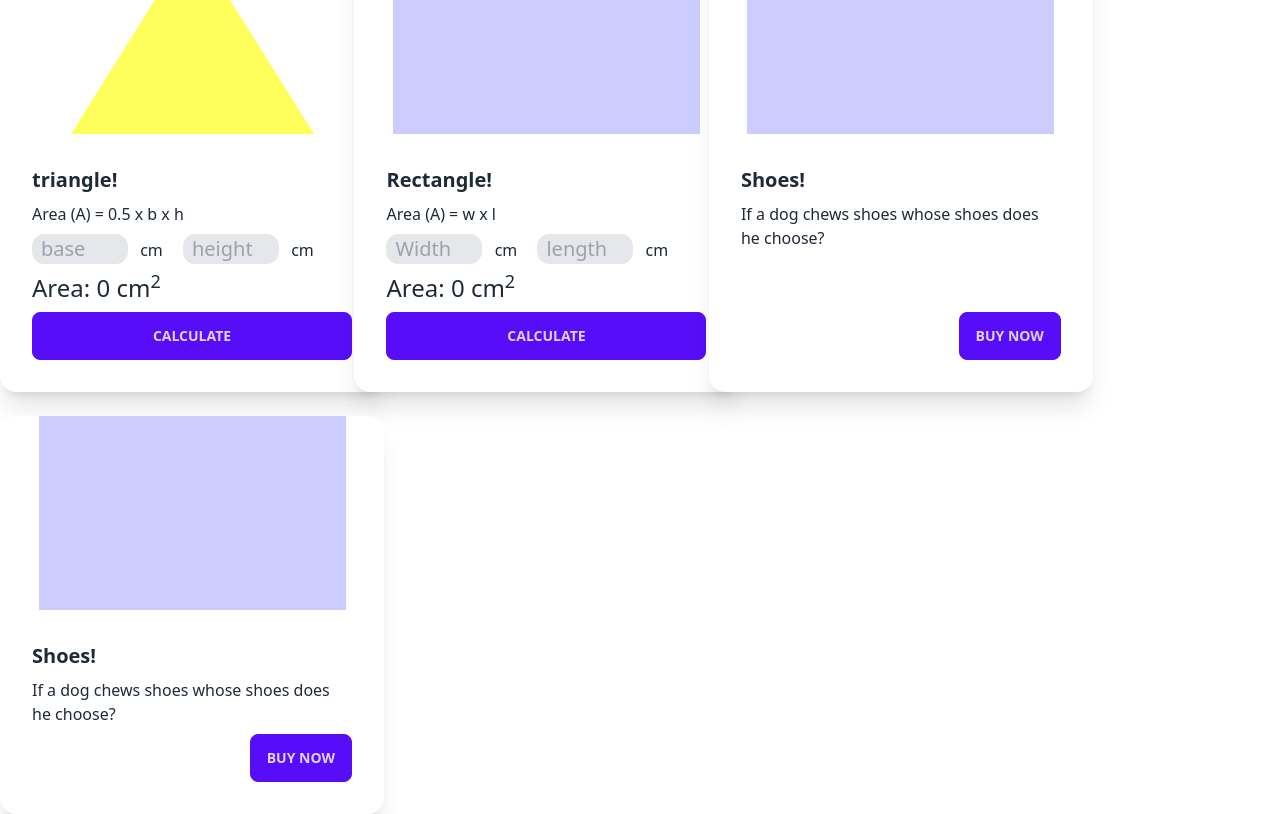
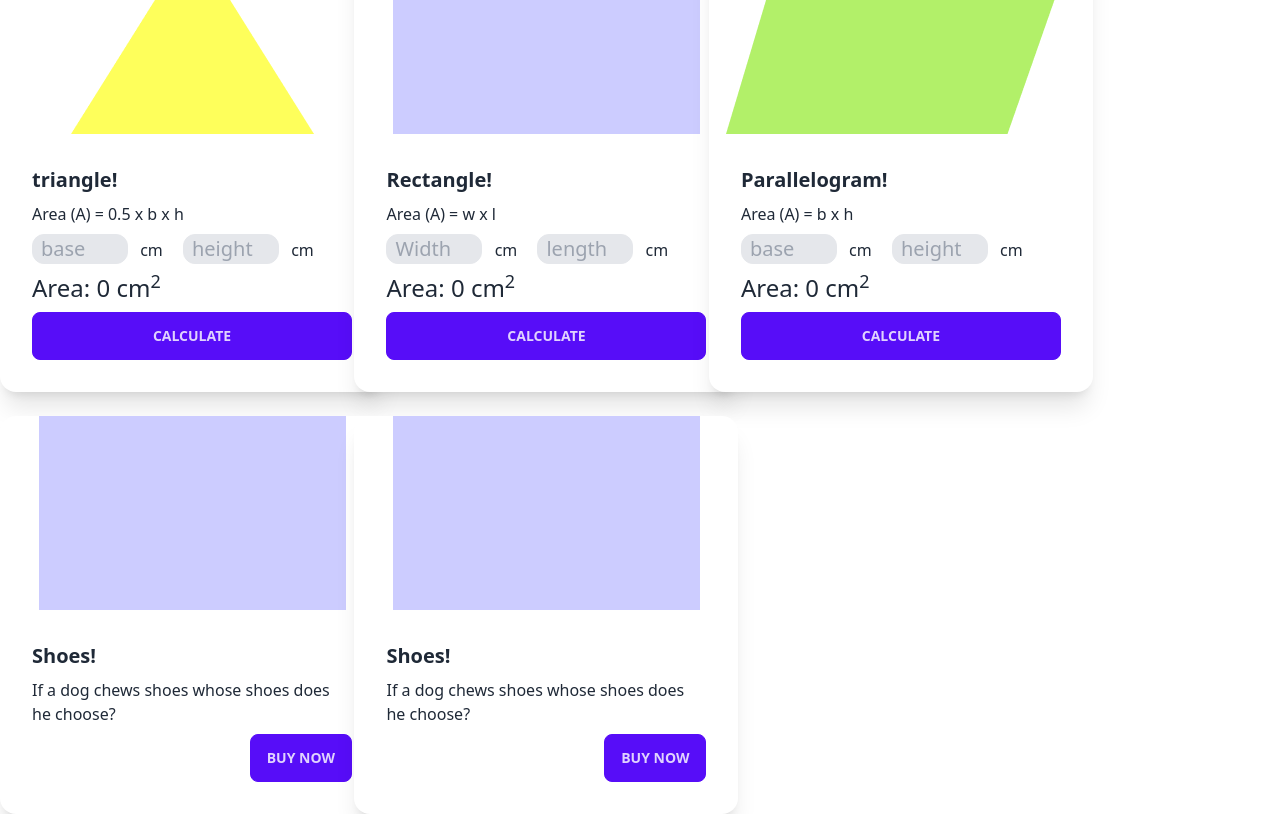
Before and after one commit to Ananda-Das/geometry-genius, a plain HTML site: page index.html in a window 1280 px wide. Shown: the part 60-874 px from the top of the page. Drawn offline with nearby package versions, Linux system fonts and the light colour scheme.

Commit message:
Reusable function to reduce duplicate code

```diff
--- a/index.html
+++ b/index.html
@@ -58,6 +58,25 @@
                     </div>
                   </div>
 
+                  <!-- Parallelogram-card  -->
+                <div class="card w-96 bg-base-100 shadow-xl">
+                    <figure><img src="/images/parallelogram.png" alt="Parallelogram" /></figure>
+                    <div class="card-body">
+                      <h2 class="card-title">Parallelogram!</h2>
+                      <p>Area (A) = b x h</p>
+                      <p>
+                        <input type="text" class="bg-gray-200 border w-24 text-xl px-2 rounded-xl" id="parallelogram-base" placeholder="base">
+                        <span class="ml-2">cm</span>
+                        <input type="text" class="ml-4 bg-gray-200 border w-24 text-xl px-2 rounded-xl" id="parallelogram-height" placeholder="height">
+                        <span class="ml-2">cm</span>
+                      </p>
+                      <p class="text-2xl">Area: <span class="font-medium" id="parallelogram-area">0 </span>cm<sup>2</sup></p>
+                      <div class="card-actions">
+                        <button class="btn btn-primary w-full" onclick="calculateParallelogramArea()">Calculate</button>
+                      </div>
+                    </div>
+                  </div>
+
                 <!-- second-card  -->
                 <div class="card w-96 bg-base-100 shadow-xl">
                     <figure><img src="/images/rectangle.png" alt="Rectangle" /></figure>
--- a/scripts/area-calculator.js
+++ b/scripts/area-calculator.js
@@ -34,3 +34,20 @@ function calculateRectangleArea(){
     const rectangleAreaSpan = document.getElementById('rectangle-area');
     rectangleAreaSpan.innerText = area;
 }
+
+// reusable function ---> reduce duplicate code
+function calculateParallelogramArea(){
+    const base = getInputValue('parallelogram-base');
+    const height = getInputValue('parallelogram-height');
+
+    //calculate area
+    const area = base * height;
+}
+
+// reuseable get input value field in number
+function getInputValue(fieldId){
+    const inputField = document.getElementById(fieldId);
+    const inputValueText = inputField.value;
+    const input = parseFloat(inputValueText);
+    return input;
+}
```
